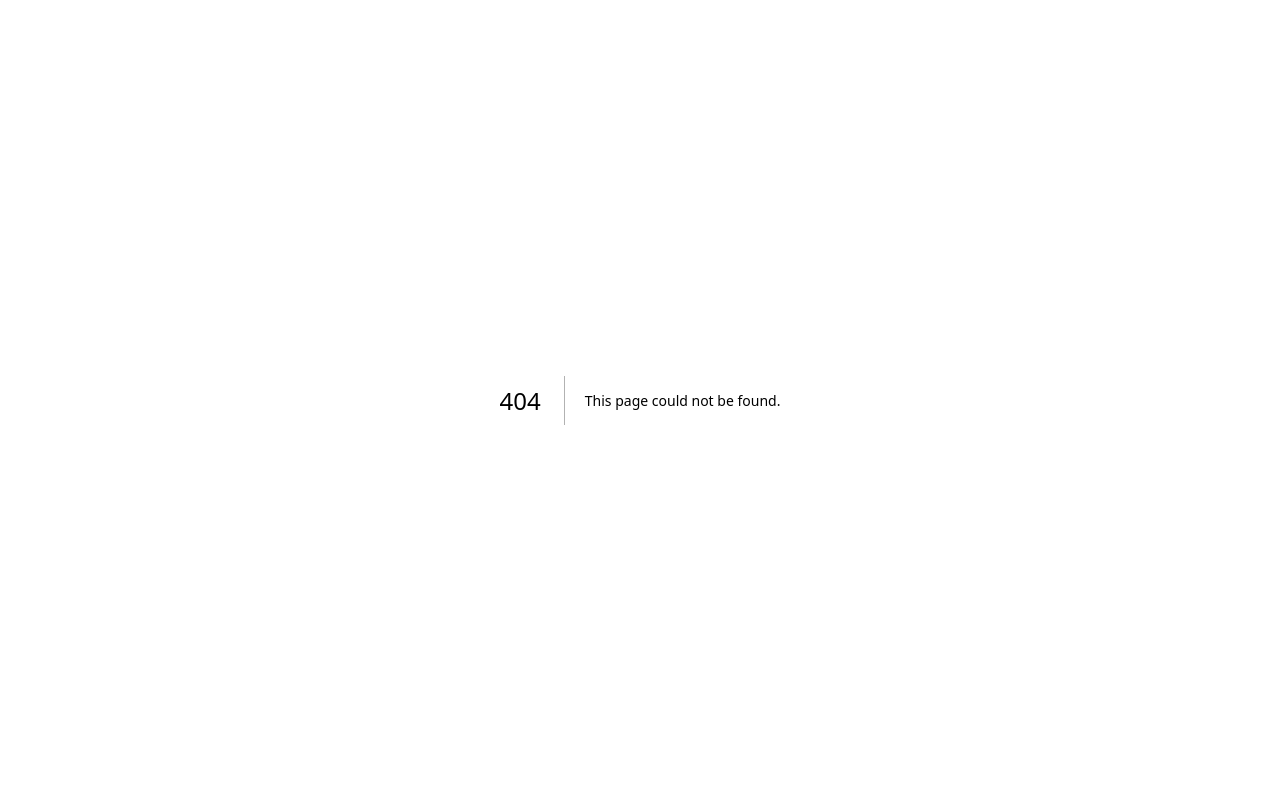
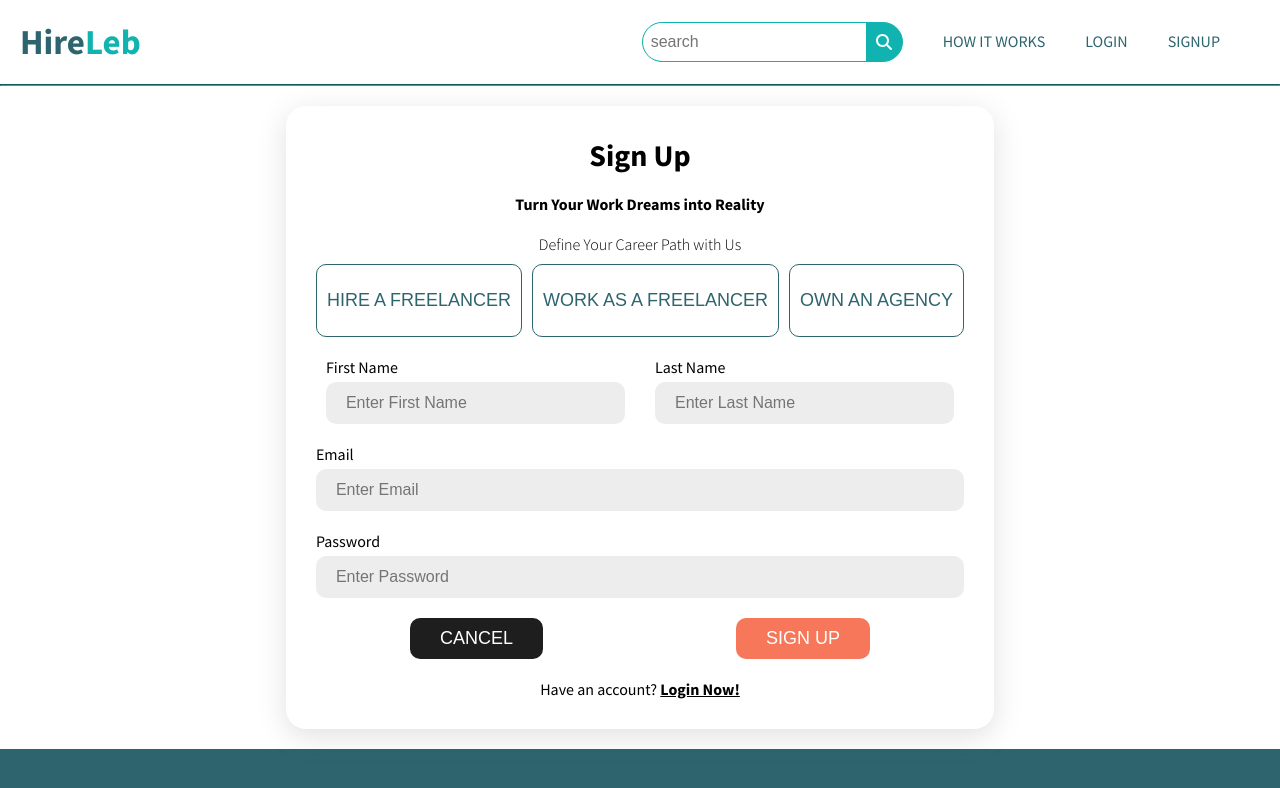
Before and after one commit to ahmadhamoush/hireleb, a Next.js app: page /signup in a window 1280 px wide. Before the commit this address had no page. Shown: the top 788 px of the page. Built offline with nearby package versions, Linux system fonts and the light colour scheme.

Commit message:
added login and sign up pages

```diff
--- a/src/components/Navbar.js
+++ b/src/components/Navbar.js
@@ -7,7 +7,7 @@ const Navbar = () => {
   return (
    <>
     <nav className={style.nav}>
-        <h1>Hire<span>Leb</span></h1>
+        <Link href='/'> <h1>Hire<span>Leb</span></h1></Link>
         <input id={style.menu} type="checkbox" />
         <label className={style.menuIcon} htmlFor={style.menu}>
         </label>
@@ -19,8 +19,8 @@ const Navbar = () => {
         <div className={style.links}>
             <ul>
             <li><Link href='/'>How it works</Link></li>
-               <li><Link href='/services'>login</Link></li>
-               <li>Sign up</li>
+               <li><Link href='/login'>Login</Link></li>
+               <li><Link href='/signup'>signup</Link></li>
             </ul>
         </div>
 
--- /dev/null
+++ b/src/pages/signup/index.js
@@ -0,0 +1,47 @@
+import Footer from "@/components/Footer"
+import Navbar from "@/components/Navbar"
+import style from '@/styles/Login.module.css'
+import Link from "next/link"
+import { useRouter } from "next/router"
+const Signup = () => {
+    const router = useRouter()
+  return (
+    <>
+    <Navbar />
+    <div className={style.container}>
+        <form>
+        <h2>Sign Up</h2>
+        <h4>Turn Your Work Dreams into Reality</h4>
+    <div className={style.career}>
+    <p>Define Your Career Path with Us</p>
+    <div className={style.careerBtns}>
+        <button>Hire a Freelancer</button>
+        <button>Work as a Freelancer</button>
+        <button>Own An Agency</button>
+    </div>
+    </div>
+    <div className={style.name}>
+        <div className={style.userDetails}> <label htmlFor={style.fName}>First Name</label>
+        <input type="text" placeholder="Enter First Name"/></div>
+        <div className={style.userDetails}> <label htmlFor={style.lName}>Last Name</label>
+        <input type="text" placeholder="Enter Last Name"/></div>
+        </div>
+    <div className={style.userDetails}> <label htmlFor={style.email}>email</label>
+        <input type="email" placeholder="Enter Email"/></div>
+       <div className={style.userDetails}>
+       <label htmlFor={style.username}>password</label>
+        <input type="password" placeholder="Enter Password"/>
+       </div>
+      <div className={style.btns}>
+      <button>Sign Up</button>
+       <button onClick={()=>router.push('/')}>Cancel</button>
+      </div>
+        <p>Have an account? <Link href='/login'>Login Now!</Link></p>
+        </form>
+    </div>
+    <Footer />
+    </>
+  )
+}
+
+export default Signup
--- /dev/null
+++ b/src/styles/Login.module.css
@@ -0,0 +1,105 @@
+.container{
+    display: flex;
+    flex-direction: column;
+    justify-content: center;
+    align-items: center;
+    margin: 20px;
+    height: 100%;
+}
+.container h2{
+    font-size: 30px;
+}
+.container form{
+    display: flex;
+    flex-direction: column;
+    justify-content: center;
+    align-items: center;
+    background-color: #fff;
+    box-shadow: rgba(100, 100, 111, 0.2) 0px 7px 29px 0px;
+    gap: 20px;
+    padding: 30px;
+    border-radius: 20px;
+}
+.container form .userDetails,.container form .btns{
+    display: flex;
+    flex-direction: column;
+    justify-content: center;
+    align-items: flex-start;
+    gap: 5px;
+    margin: 0 10px;
+    text-transform: capitalize;
+    width: 100%;
+}
+.container form input{
+    padding: 12px 20px;
+    border-radius: 10px;
+    outline: none;
+    border: none;
+    width: 100%;
+    font-size: 16px;
+    background-color: #eeeded;
+}
+.container form .btns{
+    display: flex;
+    flex-direction: row-reverse;
+    justify-content: center;
+    align-items: center;
+}
+.container form button{
+    outline: none;
+    border: none;
+    font-size: 18px;
+    border-radius: 10px;
+    padding: 10px 30px;
+    color:#fff;
+    text-transform: uppercase;
+    margin: 0 auto;
+    cursor: pointer;
+}
+.btns button:first-child{
+    background-color: #F6775A;
+}
+.btns button:last-child{
+    background-color: #1e1e1e;
+}
+.container a{
+    font-weight: 600;
+    text-decoration: underline;
+}
+.career{
+    display: flex;
+    flex-direction: column;
+    justify-content: center;
+    align-items: center;
+    gap: 10px;
+}
+.career p{
+font-weight: 200;
+}
+.career .careerBtns,.name{
+    display: flex;
+    flex-direction: row;
+    justify-content: center;
+    align-items: center;
+    width: 100%;
+    gap: 10px;
+}
+.career .careerBtns button{
+padding: 25px 10px;
+background-color: transparent;
+border: 1px solid #2D646D;
+color:#2D646D;
+transition: 0.5 ease-in-out;
+-webkit-transition: 0.5s ease-in-out;
+-moz-transition: 0.5s ease-in-out;
+}
+.career .careerBtns button:active,.career .careerBtns button:hover{
+background-color: #2D646D;
+color:#fff;
+}
+
+@media (max-width:674px) {
+    .career .careerBtns,.name{
+        flex-direction: column;
+    }
+}
```
Also changed, not shown: src/pages/login/index.js (added, +32 -0 lines).
